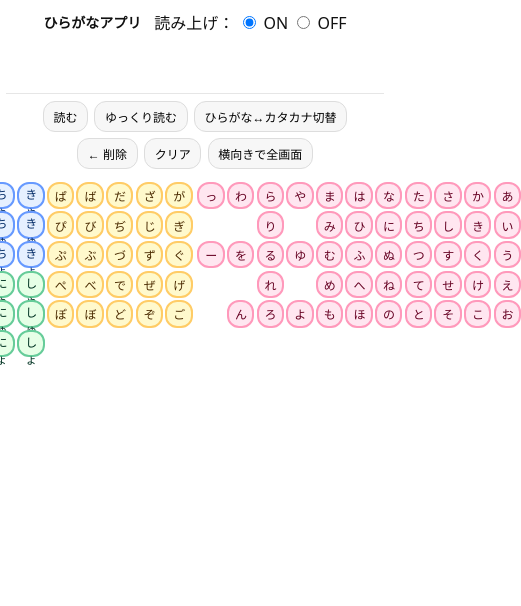
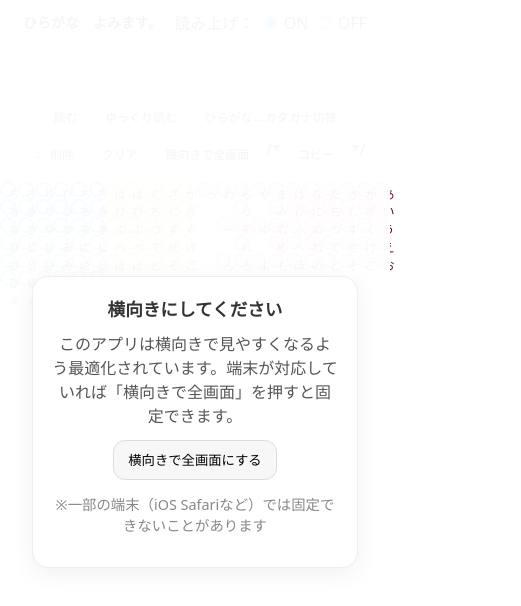
Before and after one commit to tkk-fk/hiragana1, a plain HTML site: page index.html in a window 390 px wide. Shown: the whole page, 521 px wide, since content can reach past the window. Drawn offline with Linux system fonts and the light colour scheme; a web font is replaced by a local one.

Commit message:
Update index.html

```diff
--- a/index.html
+++ b/index.html
@@ -3,34 +3,47 @@
 <head>
   <meta charset="UTF-8" />
   <meta name="viewport" content="width=device-width, initial-scale=1, viewport-fit=cover" />
-  <title>ひらがなアプリ（固定11列 × 2 面 / UDフォント＋色分け）</title>
-  <!-- UDフォント（BIZ UDP Gothic） -->
+  <title>ひらがな　よみます。</title>
   <link rel="stylesheet" href="https://fonts.googleapis.com/css2?family=BIZ+UDP+Gothic&display=swap">
   <style>
     :root{
-      --cell: min(7vmin, 56px);
-      --gap: .6vmin;
+      /* 画面に確実に収めるための計算式（22列＝左11＋右11） */
+      --gap: 0.6vmin;           /* 各グリッドのセル間隔 */
+      --stage-gap: 1.2vmin;     /* 左右グリッドの間隔 */
+      /* 2つの11列グリッド + 20個のセル間ギャップ + 左右の間隔 で算出 */
+      --cell-fit: calc((100vw - var(--stage-gap) - 20 * var(--gap)) / 22);
+      /* セルサイズの上限（大画面では見栄え優先、狭い画面ではfit優先） */
+      --cell: min(56px, 7vmin, var(--cell-fit));
       --radius: 12px;
     }
+
     html, body{
       height:100%; margin:0; padding:0;
       font-family: "BIZ UDP Gothic", system-ui, -apple-system, "Noto Sans JP", sans-serif;
       background:#fff; color:#111; -webkit-tap-highlight-color: transparent;
     }
+
     header{ display:flex; gap:.8rem; justify-content:center; align-items:center; flex-wrap:wrap; padding:.6rem .8rem; }
     h1{ margin:0; font-size:clamp(14px,2.2vmin,20px); }
+
     .output{
       width:min(92vw,1200px); margin:.4rem auto .2rem; min-height:2.2em; text-align:center;
       border-bottom:1px solid #e6e6e6; font-size:clamp(14px,2.2vmin,22px); padding:.4rem .6rem; word-break:break-word;
     }
-    .controls{ width:min(92vw,1200px); margin:.4rem auto .8rem; display:flex; flex-wrap:wrap; gap:.4rem; justify-content:center; }
+
+    .controls{
+      width:min(92vw,1200px); margin:.4rem auto .8rem;
+      display:flex; flex-wrap:wrap; gap:.4rem; justify-content:center;
+    }
     .btn{ font-size:clamp(12px,1.9vmin,18px); padding:.5em .8em; border:1px solid #ddd; background:#f7f7f7; border-radius:var(--radius); cursor:pointer; }
     .btn:active{ background:#e31; color:#fff; border-color:#e31; }
 
-    /* ===== 盤面：左右2カラム（どちらも11列） ===== */
+    /* ===== 盤面（両グリッドが必ず画面内に収まる） ===== */
     .stage{
-      width:min(96vw, 1300px); margin:0 auto 1rem;
-      display:grid; grid-template-columns:auto auto; gap:1.2vmin; align-items:start; justify-content:center;
+      width:100vw; margin:0 auto 1rem;
+      display:grid; grid-template-columns:auto auto; gap:var(--stage-gap);
+      align-items:start; justify-content:center; box-sizing:border-box;
+      padding:0 clamp(0px, 2vw, 12px); /* 端末よっては左右に少し余白 */
     }
     .panel{ display:grid; gap:1.2vmin; }
 
@@ -40,6 +53,7 @@
       font-size:clamp(12px, 2.0vmin, 18px);
       border-width:2px; border-style:solid; border-radius:var(--radius);
       cursor:pointer; transition:background-color .15s ease, filter .15s ease;
+      box-sizing:border-box;
     }
     .grid .kana-button:disabled{ visibility:hidden; }
     .grid .kana-button:active{ filter:brightness(0.95); }
@@ -47,24 +61,39 @@
     .kana-grid{ grid-template-columns: repeat(11, var(--cell)); }
     .right-grid{ grid-template-columns: repeat(11, var(--cell)); }
 
-    /* ===== 色分け（詳細度UPで確実に反映） ===== */
-    .grid .kana-button.btn-kana{
-      background:#ffe6f0; border-color:#ff99bb; color:#660022; /* 五十音：薄ピンク */
+    /* ===== 配色（既存通り） ===== */
+    .grid .kana-button.btn-kana{ background:#ffe6f0; border-color:#ff99bb; color:#660022; }
+    .grid .kana-button.btn-daku{ background:#fff9cc; border-color:#ffcc66; color:#4a2a00; }
+    .grid .kana-button.btn-youon-top{ background:#e6f0ff; border-color:#6699ff; color:#002a66; }
+    .grid .kana-button.btn-youon-bottom{ background:#e6ffe6; border-color:#66cc99; color:#003322; }
+
+    /* ===== 縦向きガイド（ロックできない端末向けの案内） ===== */
+    #rotatePrompt{
+      position:fixed; inset:0; display:none;
+      align-items:center; justify-content:center; z-index:9999;
+      background:rgba(255,255,255,.96); text-align:center; padding:2rem;
     }
-    .grid .kana-button.btn-daku{
-      background:#fff9cc; border-color:#ffcc66; color:#4a2a00; /* 濁音：薄黄色 */
+    #rotatePrompt .box{
+      max-width:520px; margin:auto; border:1px solid #eee; border-radius:16px; padding:1.2rem;
+      background:#fff; box-shadow:0 6px 24px rgba(0,0,0,.06); color:#333;
     }
-    .grid .kana-button.btn-youon-top{
-      background:#e6f0ff; border-color:#6699ff; color:#002a66; /* 拗音 上3行：薄青 */
-    }
-    .grid .kana-button.btn-youon-bottom{
-      background:#e6ffe6; border-color:#66cc99; color:#003322; /* 拗音 下3行：薄緑 */
-    }
+    #rotatePrompt h2{ margin:0 0 .6rem; font-size:1.1rem; }
+    #rotatePrompt p{ margin:.4rem 0 .8rem; color:#555; }
+    #rotatePrompt button{ padding:.6rem .9rem; border:1px solid #ddd; border-radius:12px; background:#f7f7f7; cursor:pointer; }
   </style>
 </head>
 <body>
+  <div id="rotatePrompt" aria-live="polite" role="dialog">
+    <div class="box">
+      <h2>横向きにしてください</h2>
+      <p>このアプリは横向きで見やすくなるよう最適化されています。端末が対応していれば「横向きで全画面」を押すと固定できます。</p>
+      <button id="goFullscreenBtn">横向きで全画面にする</button>
+      <p style="font-size:.9em; color:#888; margin-top:.8rem;">※一部の端末（iOS Safariなど）では固定できないことがあります</p>
+    </div>
+  </div>
+
   <header>
-    <h1>ひらがなアプリ</h1>
+    <h1>ひらがな　よみます。</h1>
     <div role="group" aria-label="読み上げ設定">
       読み上げ：
       <label><input type="radio" name="speak" value="on" checked> ON</label>
@@ -81,6 +110,8 @@
     <button class="btn" id="delBtn">← 削除</button>
     <button class="btn" id="clearBtn">クリア</button>
     <button class="btn" id="fullscreenBtn">横向きで全画面</button>
+   /* <button class="btn" id="copyBtn">コピー</button> */
+
   </div>
 
   <!-- 左＝拗音+濁音（rightGrid）／右＝五十音（kanaGrid） -->
@@ -94,16 +125,16 @@
   </div>
 
   <script>
-    // ===== 五十音（右：11列×5行）=====
+    /* ===== 五十音（右：11列×5行）===== */
     const kanaGridData = [
       ["っ","わ","ら","や","ま","は","な","た","さ","か","あ"],
       ["",  "","り","",  "み","ひ","に","ち","し","き","い"],
-      ["ー","を","る","ゆ","む","ふ","ぬ","つ","す","く","う"],
+      ["",  "ー","を","ゆ","む","ふ","ぬ","つ","す","く","う"], /* ← ー を を の左に */
       ["",  "","れ","",  "め","へ","ね","て","せ","け","え"],
       ["",  "ん","ろ","よ","も","ほ","の","と","そ","こ","お"]
     ];
 
-    // ===== 拗音（6列×6行）=====
+    /* ===== 拗音（6列×6行）===== */
     const youon6x6 = [
       ["ぢゃ","ぎゃ","りゃ","ひゃ","ちゃ","きゃ"],
       ["ぢゅ","ぎゅ","りゅ","ひゅ","ちゅ","きゅ"],
@@ -113,7 +144,7 @@
       ["びょ","じょ","ぴょ","みょ","にょ","しょ"]
     ];
 
-    // ===== 濁音・半濁音（5列×5行）→高さ合わせで空行を足して6行化 =====
+    /* ===== 濁音・半濁音（5列×5行）→高さ合わせで6行化 ===== */
     const daku5x5 = [
       ["ぱ","ば","だ","ざ","が"],
       ["ぴ","び","ぢ","じ","ぎ"],
@@ -123,10 +154,10 @@
     ];
     while (daku5x5.length < 6) daku5x5.push(["","","","",""]); // 6行目の空行
 
-    // ===== 左面（rightGrid）= 拗音6列 + 濁音5列 を横結合（11列） =====
+    /* ===== 左面（右グリッドのDOMに出す用）===== */
     const right11Cols = youon6x6.map((row, i) => [...row, ...daku5x5[i]]);
 
-    // ===== ひら↔カタ完全マッピング =====
+    /* ===== ひら↔カタ完全マッピング ===== */
     const hiraToKataMap = {
       "あ":"ア","い":"イ","う":"ウ","え":"エ","お":"オ",
       "か":"カ","き":"キ","く":"ク","け":"ケ","こ":"コ",
@@ -137,7 +168,7 @@
       "ま":"マ","み":"ミ","む":"ム","め":"メ","も":"モ",
       "や":"ヤ","ゆ":"ユ","よ":"ヨ",
       "ら":"ラ","り":"リ","る":"ル","れ":"レ","ろ":"ロ",
-      "わ":"ワ","を":"ヲ","ん":"ン","っ":"ッ",
+      "わ":"ワ","を":"ヲ","ん":"ン","っ":"ッ","ー":"ー",
       "が":"ガ","ぎ":"ギ","ぐ":"グ","げ":"ゲ","ご":"ゴ",
       "ざ":"ザ","じ":"ジ","ず":"ズ","ぜ":"ゼ","ぞ":"ゾ",
       "だ":"ダ","ぢ":"ヂ","づ":"ヅ","で":"デ","ど":"ド",
@@ -158,7 +189,7 @@
     };
     const kataToHiraMap = Object.fromEntries(Object.entries(hiraToKataMap).map(([h,k])=>[k,h]));
 
-    // ===== 要素参照 =====
+    /* ===== 要素参照 ===== */
     const kanaGrid = document.getElementById("kanaGrid");
     const rightGrid = document.getElementById("rightGrid");
     const output = document.getElementById("output");
@@ -169,13 +200,15 @@
     const clearBtn = document.getElementById("clearBtn");
     const copyBtn = document.getElementById("copyBtn");
     const fullscreenBtn = document.getElementById("fullscreenBtn");
+    const goFullscreenBtn = document.getElementById("goFullscreenBtn");
+    const rotatePrompt = document.getElementById("rotatePrompt");
 
-    // ===== 状態 =====
+    /* ===== 状態 ===== */
     let currentText = "";
     let kanaMode = "hira";
     const buttonRefs = [];
 
-    // ===== 生成（クラス割り当て対応） =====
+    /* ===== 生成 ===== */
     function createButton(char, extraClass=""){
       const btn = document.createElement("button");
       btn.className = `kana-button ${extraClass}`.trim();
@@ -185,7 +218,6 @@
         btn.addEventListener("click", ()=>{
           currentText += btn.textContent;
           output.textContent = currentText;
-          // 読み上げONのときのみ
           if(document.querySelector('input[name="speak"]:checked')?.value === "on"){
             try{ speechSynthesis.cancel(); }catch(_){}
             const u = new SpeechSynthesisUtterance(btn.textContent);
@@ -199,64 +231,74 @@
       return btn;
     }
 
-    // ===== 描画 =====
-    // 左（rightGrid）：拗音6列＋濁音5列 → 11列（色分けクラス付与）
+    /* ===== 描画 ===== */
     right11Cols.forEach((row, i)=>{
       row.forEach((char, j)=>{
-        // j: 0..5 = 拗音, 6..10 = 濁音
         let cls = "";
         if(j <= 5){ cls = (i < 3) ? "btn-youon-top" : "btn-youon-bottom"; }
         else{ cls = "btn-daku"; }
         rightGrid.appendChild(createButton(char, cls));
       });
     });
-
-    // 右（kanaGrid）：五十音はピンク
     kanaGridData.forEach(row => row.forEach(ch => kanaGrid.appendChild(createButton(ch, ch ? "btn-kana" : ""))));
 
-    // ===== 文字変換 =====
+    /* ===== 文字変換 ===== */
     function convertChar(ch, to){
       return (to === "kata") ? (hiraToKataMap[ch] || ch) : (kataToHiraMap[ch] || ch);
     }
-
-    // ===== 操作 =====
     toggleBtn.addEventListener("click", ()=>{
       kanaMode = (kanaMode === "hira") ? "kata" : "hira";
-      buttonRefs.forEach(btn=>{
-        btn.textContent = convertChar(btn.textContent, kanaMode);
-      });
+      buttonRefs.forEach(btn=>{ btn.textContent = convertChar(btn.textContent, kanaMode); });
       if(currentText){
         currentText = [...currentText].map(c=> convertChar(c, kanaMode)).join("");
         output.textContent = currentText;
       }
     });
 
+    /* ===== 編集操作 ===== */
     delBtn.addEventListener("click", ()=>{ currentText = currentText.slice(0,-1); output.textContent = currentText; });
     clearBtn.addEventListener("click", ()=>{ currentText = ""; output.textContent = ""; });
-
-    readBtn.addEventListener("click", ()=>{
+    readBtn.addEventListener("click", ()=> speakNow(1.0));
+    readSlowBtn.addEventListener("click", ()=> speakNow(0.3));
+    function speakNow(rate){
       if(!currentText) return;
       try{ speechSynthesis.cancel(); }catch(_){}
-      const u = new SpeechSynthesisUtterance(currentText); u.lang = "ja-JP"; u.rate = 1.0; speechSynthesis.speak(u);
-    });
-    readSlowBtn.addEventListener("click", ()=>{
-      if(!currentText) return;
-      try{ speechSynthesis.cancel(); }catch(_){}
-      const u = new SpeechSynthesisUtterance(currentText); u.lang = "ja-JP"; u.rate = 0.3; speechSynthesis.speak(u);
-    });
-
+      const u = new SpeechSynthesisUtterance(currentText); u.lang = "ja-JP"; u.rate = rate; speechSynthesis.speak(u);
+    }
     copyBtn.addEventListener("click", async ()=>{
       try{ await navigator.clipboard.writeText(currentText || ""); copyBtn.textContent="コピー✓"; setTimeout(()=>copyBtn.textContent="コピー",900); }
       catch(_){ alert("コピーできませんでした"); }
     });
 
-    // 参考：横向きで全画面
-    fullscreenBtn.addEventListener("click", async ()=>{
+    /* ===== 横向き全画面（可能な端末のみ）＋回転ガイド ===== */
+    async function requestFullscreenAndLock(){
       try{
-        if(document.documentElement.requestFullscreen){ await document.documentElement.requestFullscreen(); }
-        if(screen.orientation?.lock){ await screen.orientation.lock("landscape"); }
-      }catch(_){}
-    });
+        if(document.fullscreenElement == null){
+          if(document.documentElement.requestFullscreen){
+            await document.documentElement.requestFullscreen();
+          }
+        }
+        if(screen.orientation && screen.orientation.lock){
+          await screen.orientation.lock("landscape");
+        }
+      }catch(e){
+        // iOS Safariなど、ロック不可の端末ではここに来る
+      }finally{
+        updateRotatePrompt();
+      }
+    }
+    function isPortrait(){ return window.matchMedia("(orientation: portrait)").matches; }
+    function updateRotatePrompt(){
+      // 縦向きのときだけガイド表示
+      rotatePrompt.style.display = isPortrait() ? "flex" : "none";
+    }
+
+    fullscreenBtn.addEventListener("click", requestFullscreenAndLock);
+    if(goFullscreenBtn) goFullscreenBtn.addEventListener("click", requestFullscreenAndLock);
+    window.addEventListener("orientationchange", updateRotatePrompt);
+    window.addEventListener("resize", updateRotatePrompt);
+    document.addEventListener("fullscreenchange", updateRotatePrompt);
+    updateRotatePrompt();
   </script>
 </body>
 </html>
```
